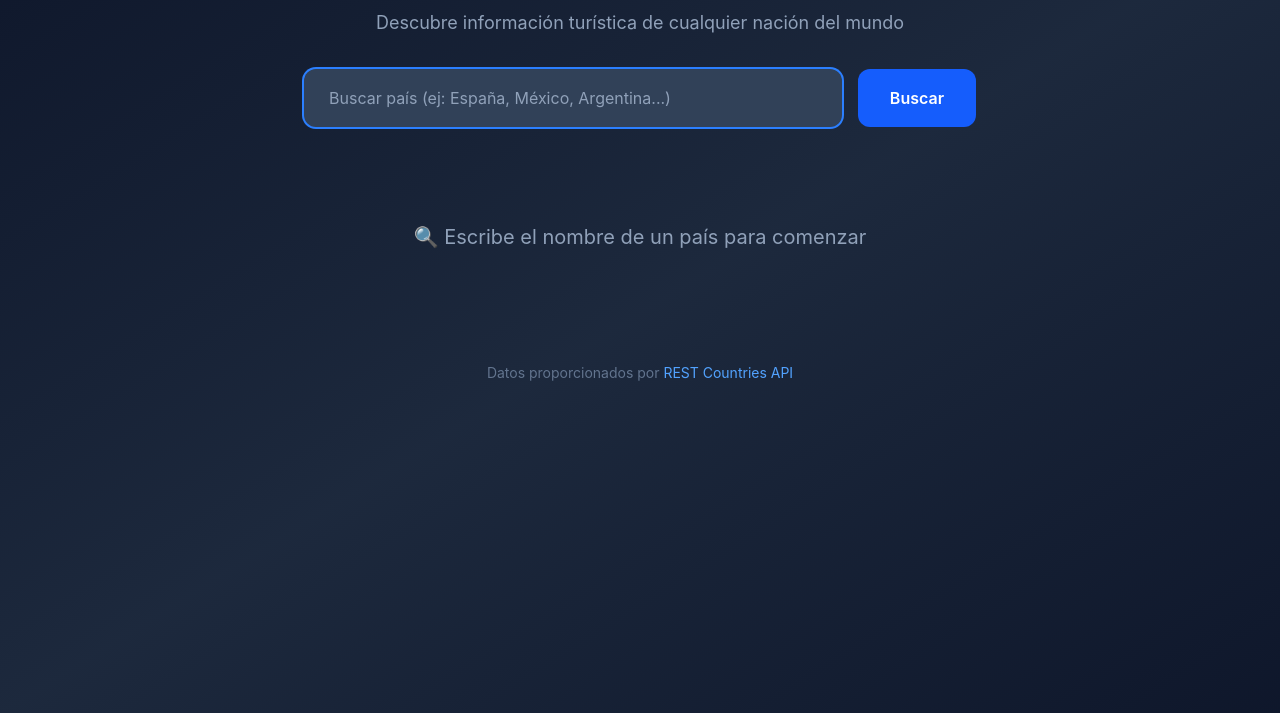
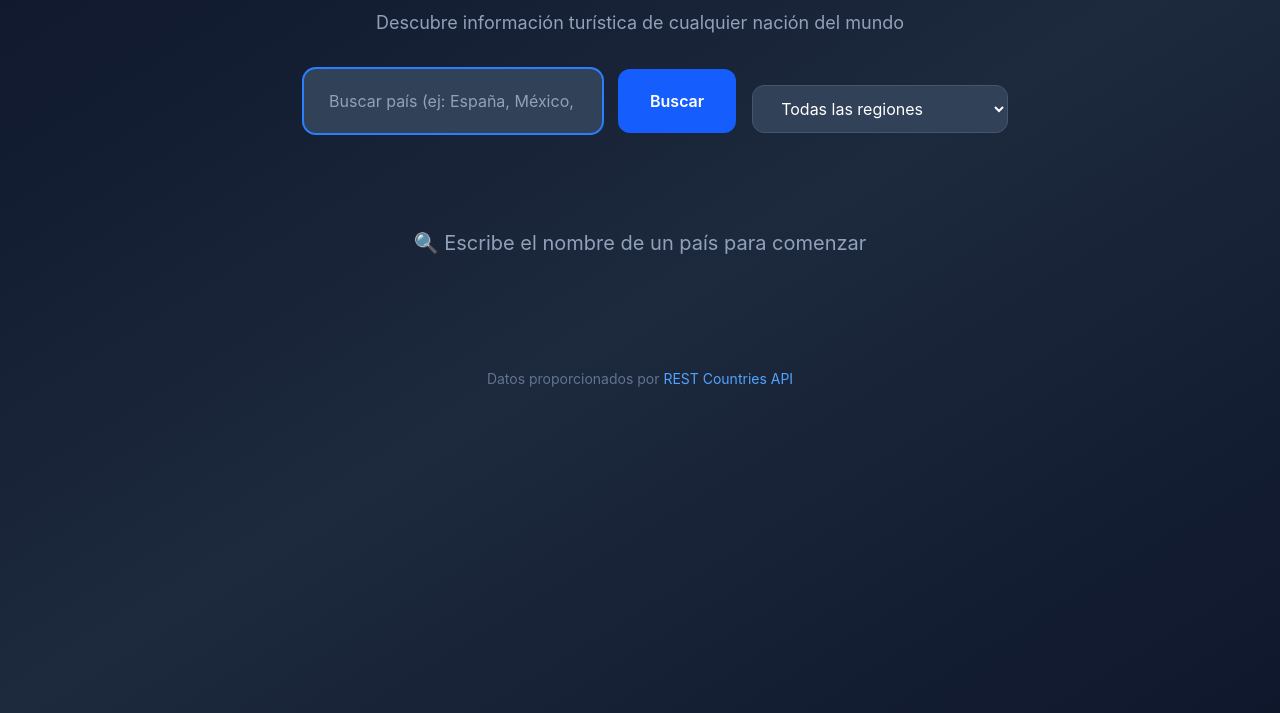
Before and after one commit to falegria-24000141/Lab-7---Fundamentals-, a website built with Vite: page index.html in a window 1280 px wide. Shown: the part 87-800 px from the top of the page. Built offline with nearby package versions, Linux system fonts and the light colour scheme.

Commit message:
add region filter dropdown to index.html with tailwind styles

```diff
--- a/index.html
+++ b/index.html
@@ -53,6 +53,19 @@
             >
               Buscar
             </button>
+            <div class="mt-4 flex justify-center">
+              <select
+                id="regionFilter"
+                class="w-full md:w-64 px-6 py-3 rounded-xl bg-slate-700 text-white border border-slate-600 focus:outline-none focus:ring-2 focus:ring-blue-500 transition-all cursor-pointer"
+              >
+                <option value="all">Todas las regiones</option>
+                <option value="Africa">África</option>
+                <option value="Americas">América</option>
+                <option value="Asia">Asia</option>
+                <option value="Europe">Europa</option>
+                <option value="Oceania">Oceanía</option>
+              </select>
+            </div>
           </div>
         </div>
       </header>
```
